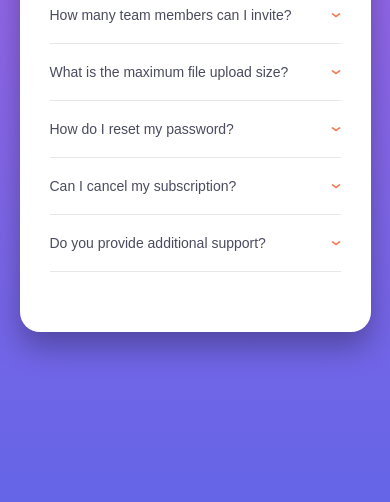
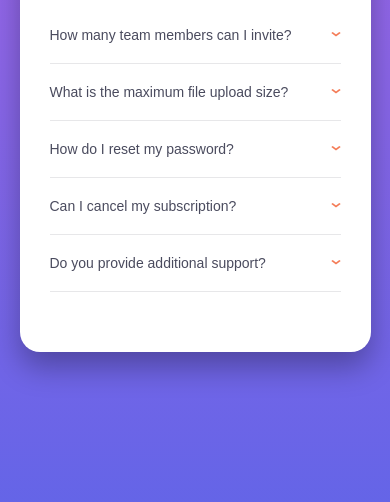
Before and after one commit to Ivy-B4N/FAQ-Accordion-Card, a plain HTML site: page index.html in a window 390 px wide. Shown: the part 342-844 px from the top of the page. Drawn offline with Linux system fonts and the light colour scheme.

Commit message:
Update styles.css

```diff
--- a/styles.css
+++ b/styles.css
@@ -205,6 +205,10 @@ p {
 
 @media (max-width: 540px) {
 
+  main {
+    padding-top: 5%;
+  }
+
   .container {
     padding: 30% 5%;
   }
```
